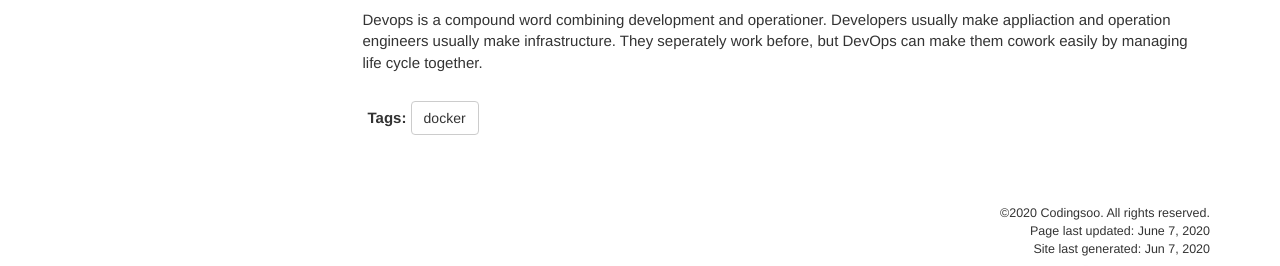
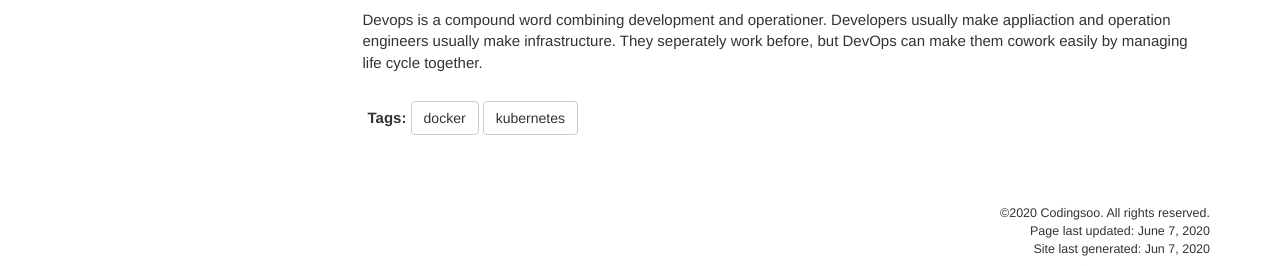
Before and after one commit to codingsoo/codingsoo.github.io1, a Jekyll site: the page built from pages/docker_kubernetes/start_docker_and_kubernetes.md, in a window 1280 px wide and 900 px high, scrolled down 2486 px. Shown: the part 493-759 px from the top of the window. Built offline with Jekyll 4.4.1, drawn with Linux system fonts in a browser that asks for light colours; nearby versions of some CDN libraries; comment, search, counter and statistics services are not loaded.

Commit message:
fix kubernetes tag2

```diff
--- a/_data/tags.yml
+++ b/_data/tags.yml
@@ -3,5 +3,5 @@
 # In other words, the last line must be the last tag in the allowed-tags list.
 allowed-tags:
   - codingsoo
-  - kuberenetes
+  - kubernetes
   - docker
```
